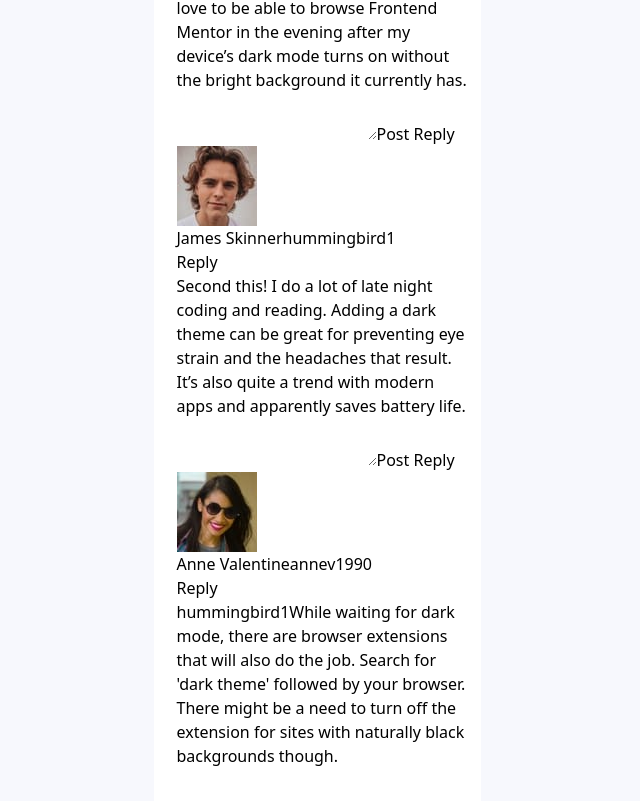
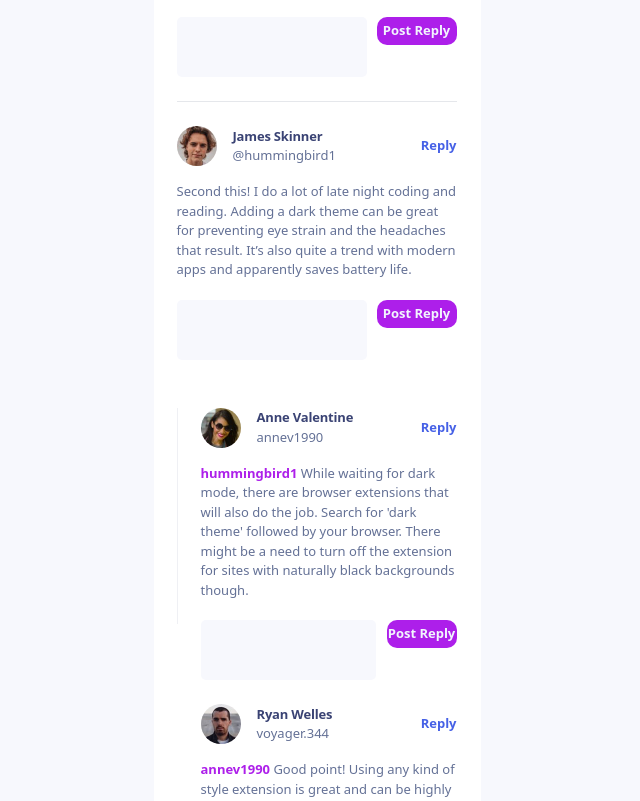
Before and after one commit to lashasaata/Product-Feedback-App, a React (Vite) app: page /feedbacks/1 in a window 1280 px wide. Shown: the part 892-1693 px from the top of the page, without its empty margins (323-963 px from the left). Built offline with nearby package versions, Linux system fonts and the light colour scheme.

Commit message:
style: styles for comments and repalys in the main element

```diff
--- a/src/App.jsx
+++ b/src/App.jsx
@@ -1,5 +1,5 @@
 import "./App.css";
-import { Routes, Route } from "react-router-dom";
+import { Routes, Route } from "react-router";
 import Suggestions from "./Pages/Suggestions";
 import Feedback from "./Pages/Feedback";
 import NewFeedback from "./Pages/NewFeedback";
@@ -8,13 +8,20 @@ import Roadmap from "./Pages/Roadmap";
 function App() {
   return (
     <>
-      <Routes>
+      {/* <Suggestions /> */}
+      <Feedback />
+      {/* <Link to={"/feedbacks"}></Link>
+      <Link to={"/feedbacks/:id"}></Link>
+      <Link to={"new-feedback"}></Link>
+      <Link to={"edit-feedback"}></Link>
+      <Link to={"roadmap"}></Link> */}
+      {/* <Routes>
         <Route path="/feedbacks" element={<Suggestions />} />
         <Route path="/feedbacks/:id" element={<Feedback />} />
         <Route path="new-feedback" element={<NewFeedback />} />
         <Route path="edit-feedback" element={<EditFeedback />} />
         <Route path="roadmap" element={<Roadmap />} />
-      </Routes>
+      </Routes> */}
     </>
   );
 }
--- a/src/Pages/Feedback.jsx
+++ b/src/Pages/Feedback.jsx
@@ -4,6 +4,7 @@ function Feedback() {
   // const params = useParams();
   const choosen = datajson.productRequests[1];
   console.log(choosen);
+  console.log(choosen.comments.length - 1);
   return (
     <div className="bg-[#f7f8fd] flex flex-col items-center gap-6">
       <header className="w-[327px] flex items-center justify-between mt-6">
@@ -43,59 +44,100 @@ function Feedback() {
         </div>
       </section>
       <main className="flex flex-col items-start gap-6 w-[327px] bg-white rounded-[10px] py-6 pl-[23px] pr-6">
-        <h1>
+        <h1 className="text-lg text-[#3a4374] font-[700] tracking-[-0.25px]">
           <span></span> Comments
         </h1>
-        <div>
-          {choosen.comments.map((e) => {
+        <div className="flex flex-col gap-6">
+          {choosen.comments.map((e, index) => {
             return (
-              <div key={e.id}>
-                <div>
-                  <div>
-                    <div>
-                      <img src={e.user.image} alt="avatar" />
-                      <div>
-                        <span>{e.user.name}</span>
-                        <span>{e.user.username}</span>
-                      </div>
-                      <span>Reply</span>
+              <div
+                key={e.id}
+                className={`${
+                  index < choosen.comments.length - 1
+                    ? "border-b border-solid border-[ #8c92b3]"
+                    : ""
+                } flex flex-col gap-6`}
+              >
+                <div className="flex flex-col pb-6">
+                  <div className="flex items-center justify-between">
+                    <div className="flex items-center gap-4">
+                      <img
+                        className="w-10 h-10 rounded-full"
+                        src={e.user.image}
+                        alt="avatar"
+                      />
+                      <div className="flex flex-col">
+                        <span className="text-[13px] text-[#3a4374] font-[700] tracking-[-0.18px]">
+                          {e.user.name}
+                        </span>
+                        <span className="text-[13px] text-[#647196] font-[400]">
+                          @{e.user.username}
+                        </span>
                       </div>
                     </div>
-                  <p>{e.content}</p>
-                  <section>
-                    <textarea />
-                    <button>Post Reply</button>
+                    <span className="text-[13px] text-[#4661e6] font-[600]">
+                      Reply
+                    </span>
+                  </div>
+                  <p className="text-[13px] text-[#647196] font-[400] mt-4">
+                    {e.content}
+                  </p>
+                  <section className="flex items-start justify-between mt-5">
+                    <textarea className="w-[190px] h-[60px] bg-[#f7f8fd] rounded-[5px] outline-none resize-none p-2  text-[13px] text-[#3a4374] font-[400]" />
+                    <button className="w-[80px] h-[28px] rounded-[10px] bg-[#ad1fea] text-[13px] text-[#f2f4fe] font-[700]">
+                      Post Reply
+                    </button>
                   </section>
                 </div>
                 {e.replies ? (
-                  <section>
+                  <section className="w-[280px] flex gap-[23px]">
+                    <div className="h-[216px] w-[1px] border-l border-solid border-[#647196] opacity-10"></div>
+                    <div>
                       {e.replies.map((e, index) => {
                         return (
-                        <div key={index}>
-                          <div>
-                            <img src={e.user.image} alt="avatar" />
-                            <div>
-                              <span>{e.user.name}</span>
-                              <span>{e.user.username}</span>
+                          <div key={index} className="flex flex-col pb-6">
+                            <div className="flex items-center justify-between">
+                              <div className="flex items-center gap-4">
+                                <img
+                                  className="w-10 h-10 rounded-full"
+                                  src={e.user.image}
+                                  alt="avatar"
+                                />
+                                <div className="flex flex-col">
+                                  <span className="text-[13px] text-[#3a4374] font-[700] tracking-[-0.18px]">
+                                    {e.user.name}
+                                  </span>
+                                  <span className="text-[13px] text-[#647196] font-[400]">
+                                    {e.user.username}
+                                  </span>
                                 </div>
-                            <span>Reply</span>
                               </div>
-                          <p>
-                            <span>{e.replyingTo}</span>
+                              <span className="text-[13px] text-[#4661e6] font-[600]">
+                                Reply
+                              </span>
+                            </div>
+                            <p className="text-[13px] text-[#647196] font-[400] mt-4">
+                              <span className="text-[#ad1fea] font-[700]">
+                                {e.replyingTo}
+                              </span>{" "}
                               {e.content}
                             </p>
-                          <section>
+                            <section className="flex items-start justify-between mt-5">
                               <textarea
+                                className="w-[175px] h-[60px] bg-[#f7f8fd] rounded-[5px] outline-none resize-none p-2  text-[13px] text-[#3a4374] font-[400]"
                                 name=""
                                 id=""
                                 cols="30"
                                 rows="10"
                               ></textarea>
-                            <button>Post Reply</button>
+                              <button className="w-[70px] h-[28px] rounded-[10px] bg-[#ad1fea] text-[13px] text-[#f2f4fe] font-[700]">
+                                Post Reply
+                              </button>
                             </section>
                           </div>
                         );
                       })}
+                    </div>
                   </section>
                 ) : (
                   ""
@@ -110,7 +152,7 @@ function Feedback() {
           Add Comment
         </h1>
         <textarea
-          className="outline-none w-[279px] h-20 p-4 break-all text-[13px] text-[#3a4374] font-[400] rounded-[5px] bg-[#f7f8fd] placeholder:text-[13px] placeholder:text-[#8c92b3] placeholder:font-[500] mt-6"
+          className="outline-none resize-none w-[279px] h-20 p-4 break-all text-[13px] text-[#3a4374] font-[400] rounded-[5px] bg-[#f7f8fd] placeholder:text-[13px] placeholder:text-[#8c92b3] placeholder:font-[500] mt-6"
           placeholder="Type your comment here"
           type="text"
           name=""
--- a/src/Pages/Suggestions.jsx
+++ b/src/Pages/Suggestions.jsx
@@ -1,5 +1,19 @@
+import { useState } from "react";
+import { useNavigate } from "react-router";
+import datajson from "../data.json";
+
 function Suggestions() {
-  return;
+  const [data, setData] = useState({});
+  // const navigate = useNavigate();
+  const uploads = datajson.productRequests;
+  console.log(uploads);
+  return (
+    <div>
+      {uploads.map((e) => {
+        return <div key={e.id}>{e.description}</div>;
+      })}
+    </div>
+  );
 }
 
 export default Suggestions;
--- a/src/main.jsx
+++ b/src/main.jsx
@@ -2,12 +2,17 @@ import React from "react";
 import ReactDOM from "react-dom/client";
 import App from "./App.jsx";
 import "./index.css";
-import { BrowserRouter } from "react-router-dom";
+import { Router, Route } from "react-router";
 
 ReactDOM.createRoot(document.getElementById("root")).render(
-  <BrowserRouter>
-    <React.StrictMode>
-      <App />
-    </React.StrictMode>
-  </BrowserRouter>
+  <React.StrictMode>
+    <App />
+  </React.StrictMode>
 );
+
+// ReactDOM.render(
+//   <Router>
+//     <Route path="/" component={App}></Route>
+//   </Router>,
+//   document.getElementById("app")
+// );
```
Lines whose indentation alone changed are shown as unchanged.
